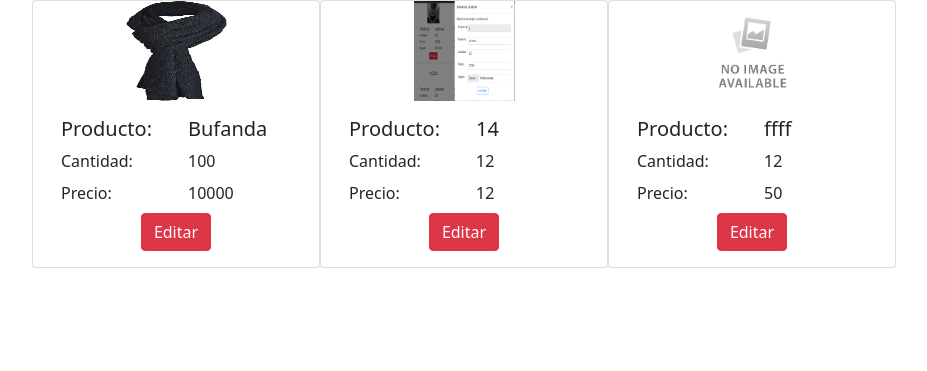
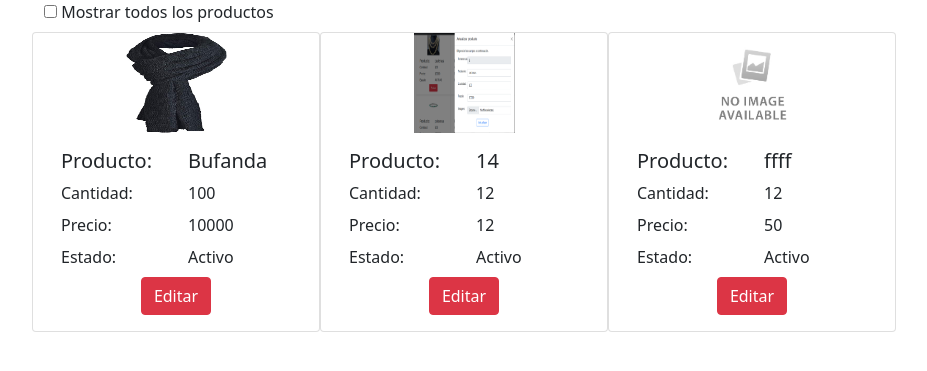
Before and after one commit to ErickSebastian1993/Inventario-Grupo-T, a Flask app: page /home in a window 1280 px wide. Shown: the part 54-425 px from the top of the page, without its empty margins (38-965 px from the left). Run offline with Flask 2, Linux system fonts and the light colour scheme; a user stored in the database is signed in; data comes from the database, SQL or seed files in the repository; both versions use the stored data as it was after the commit; some libraries are stand-ins or nearby versions.

Commit message:
Checkbox to show all the products and state

```diff
--- a/app.py
+++ b/app.py
@@ -75,9 +75,12 @@ def home():
     usuario=FormularioNuevoUsuario()
     producto=FormularioNuevoProducto()
     actualizar=FormularioActualizarAdmin()
+    todos=FormularioTodos()
     productos = get_productos()
-
     if request.method=="POST":
+        if todos.validate_on_submit():
+            if todos.todos.data:
+                productos=get_all()
         if usuario.enviar.data and usuario.validate():
             insertar_usuario(usuario.name.data,usuario.email.data,usuario.user.data,generate_password_hash(usuario.password.data),usuario.rol.data)
             return redirect("/home")
@@ -98,7 +101,7 @@ def home():
             except:
                 pass
             return redirect('/home')
-    return render_template("home.html",form=usuario,form2=producto,form3=actualizar,productos = productos)
+    return render_template("home.html",form=usuario,form2=producto,form3=actualizar,productos = productos,form4=todos)
 
 @app.route("/recuperar",methods=['GET', 'POST'])
 def recuperar():
--- a/db.py
+++ b/db.py
@@ -20,6 +20,16 @@ def consultar_producto(nombre):
 
 def get_productos():
     query = "SELECT * FROM Producto WHERE estado=1;"
+    con = sql_connection()
+    cursorObj = con.cursor()
+    cursorObj.execute(query)
+    con.commit()
+    productos = cursorObj.fetchall()
+    con.close()
+    return productos
+
+def get_all():
+    query = "SELECT * FROM Producto;"
     con = sql_connection()
     cursorObj = con.cursor()
     cursorObj.execute(query)
--- a/forms.py
+++ b/forms.py
@@ -31,6 +31,9 @@ class FormularioNuevoUsuario(FlaskForm):
     ])
     rol=SelectField('Rol',choices=[('Administrador','Administrador'),('Vendedor','Vendedor')])
     enviar=SubmitField('Registrar')
+
+class FormularioTodos(FlaskForm):
+    todos=BooleanField('Todos')
 
 class FormularioNuevoProducto(FlaskForm):
     referencia=StringField('Referencia',[validators.DataRequired(message="Por favor completa con la referencia del producto")])
@@ -88,6 +91,9 @@ class FormularioActualizarAdmin(FlaskForm):
             raise ValidationError("Minimo debe haber un producto")
 
 
+
+
+
 class FormularioReseteo(FlaskForm):
     contra = PasswordField('Contraseña',[
         validators.DataRequired(message="Por favor completa con una contraseña"),
--- a/templates/home.html
+++ b/templates/home.html
@@ -45,6 +45,15 @@
   </nav>
 
   <div class="container">
+    <form method="post">
+      {{form4.hidden_tag()}}
+      {{form4.todos(onchange="this.form.submit()")}}
+      <!-- <input type="checkbox" id="todos" name="todos" onchange="this.form.submit()"> -->
+      <label for="todos">Mostrar todos los productos</label>
+    </form>
+  </div>
+
+  <div class="container">
     <div class="row">
       {% for producto in productos %}
       <div class="card" style="width: 18rem;">
@@ -74,6 +83,20 @@
             </div>
             <div class="col-sm-6">
               <p class="card-text">{{producto[2]}}</p>
+            </div>
+          </div>
+          <div class="row">
+            <div class="col-sm-6">
+              <label for="">Estado:</label>
+            </div>
+            <div class="col-sm-6">
+              <p class="card-text">
+                {% if producto[4]=="1" %}
+                   Activo
+                {% else %}
+                   Inactivo
+                {% endif %}
+              </p>
             </div>
           </div>
           <div class="text-center">
```
Also changed, not shown: Inventario.db.
